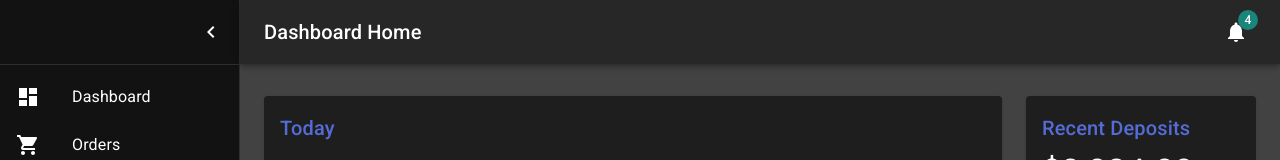
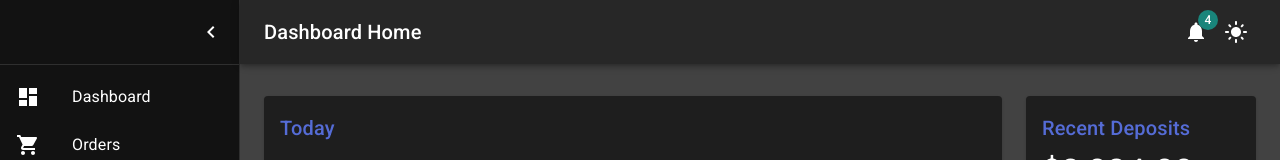
Before and after one commit to onlineeric/eric-demo-react, a React (Create React App) app: page /home in a window 1280 px wide. Shown: the top 160 px of the page. Built offline with nearby package versions, Linux system fonts and the light colour scheme.

Commit message:
add toggle theme dark light mode

```diff
--- a/src/common/AppBar.tsx
+++ b/src/common/AppBar.tsx
@@ -4,6 +4,10 @@ import MuiAppBar, { AppBarProps as MuiAppBarProps } from '@mui/material/AppBar';
 import { Badge, IconButton, Toolbar, Typography } from '@mui/material';
 import MenuIcon from '@mui/icons-material/Menu';
 import NotificationsIcon from '@mui/icons-material/Notifications';
+import DarkModeIcon from '@mui/icons-material/DarkMode';
+import LightModeIcon from '@mui/icons-material/LightMode';
+import { useAppDispatch, useAppSelector } from '../store/hooks';
+import { getThemeMode, darkMode, toggleThemeMode } from '../store/themeSlice';
 
 interface StyledAppBarProps extends MuiAppBarProps {
 	open: boolean;
@@ -34,6 +38,9 @@ interface AppBarProps extends StyledAppBarProps {
 }
 
 export default function AppBar({ open, drawerwidth, toggleDrawer, title }: AppBarProps) {
+	const themeMode = useAppSelector(getThemeMode);
+	const dispatch = useAppDispatch();
+
 	return (
 		<StyledAppBar position="absolute" open={open} drawerwidth={drawerwidth}>
 			<Toolbar
@@ -61,6 +68,9 @@ export default function AppBar({ open, drawerwidth, toggleDrawer, title }: AppBa
 						<NotificationsIcon />
 					</Badge>
 				</IconButton>
+				<IconButton color="inherit" onClick={() => dispatch(toggleThemeMode())}>
+					{themeMode === darkMode ? <LightModeIcon /> : <DarkModeIcon />}
+				</IconButton>
 			</Toolbar>
 		</StyledAppBar>
 	);
--- a/src/store/themeSlice.ts
+++ b/src/store/themeSlice.ts
@@ -1,12 +1,15 @@
 import { createSlice } from '@reduxjs/toolkit';
 import type { RootState } from './store';
+
+export const darkMode = 'dark';
+export const lightMode = 'light';
 
 interface themeState {
 	mode: 'dark' | 'light';
 }
 
 const initialState: themeState = {
-	mode: 'dark',
+	mode: darkMode,
 };
 
 export const themeSlice = createSlice({
@@ -14,7 +17,7 @@ export const themeSlice = createSlice({
 	initialState,
 	reducers: {
 		toggleThemeMode: (state) => {
-			state.mode = state.mode === 'dark' ? 'light' : 'dark';
+			state.mode = state.mode === darkMode ? lightMode : darkMode;
 		},
 	},
 });
```
